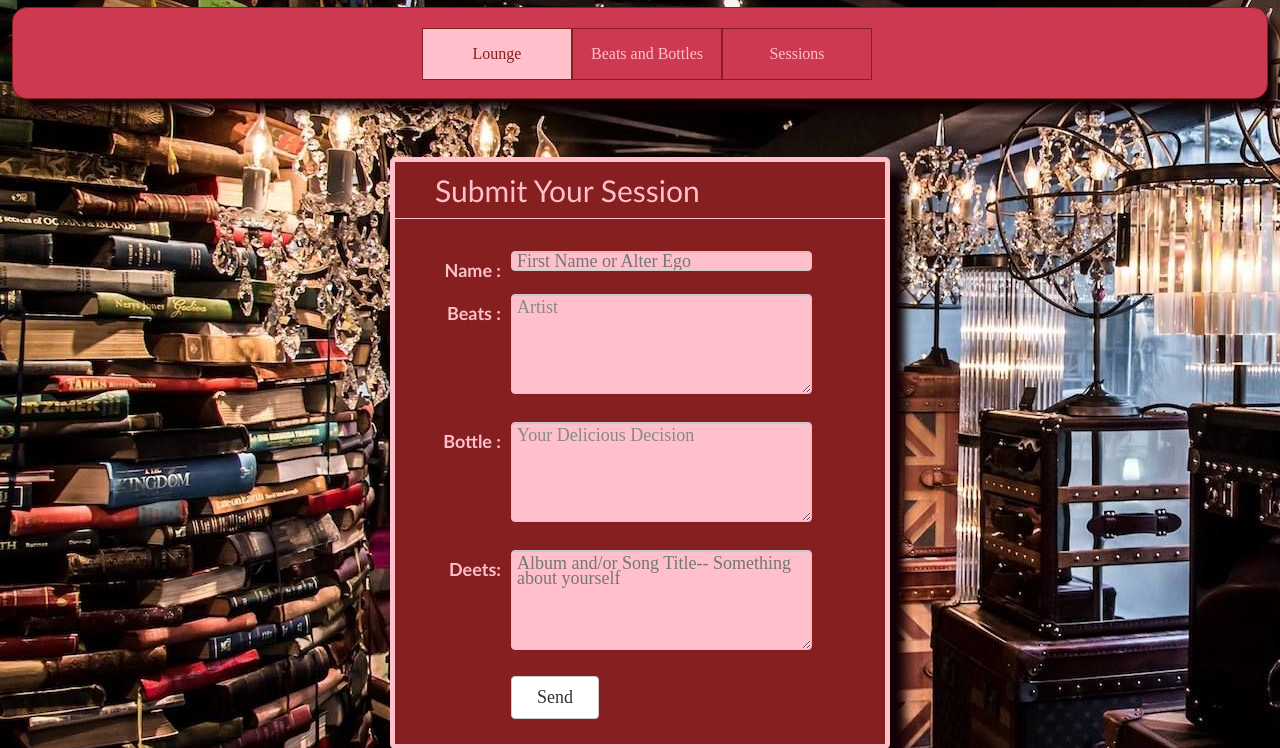
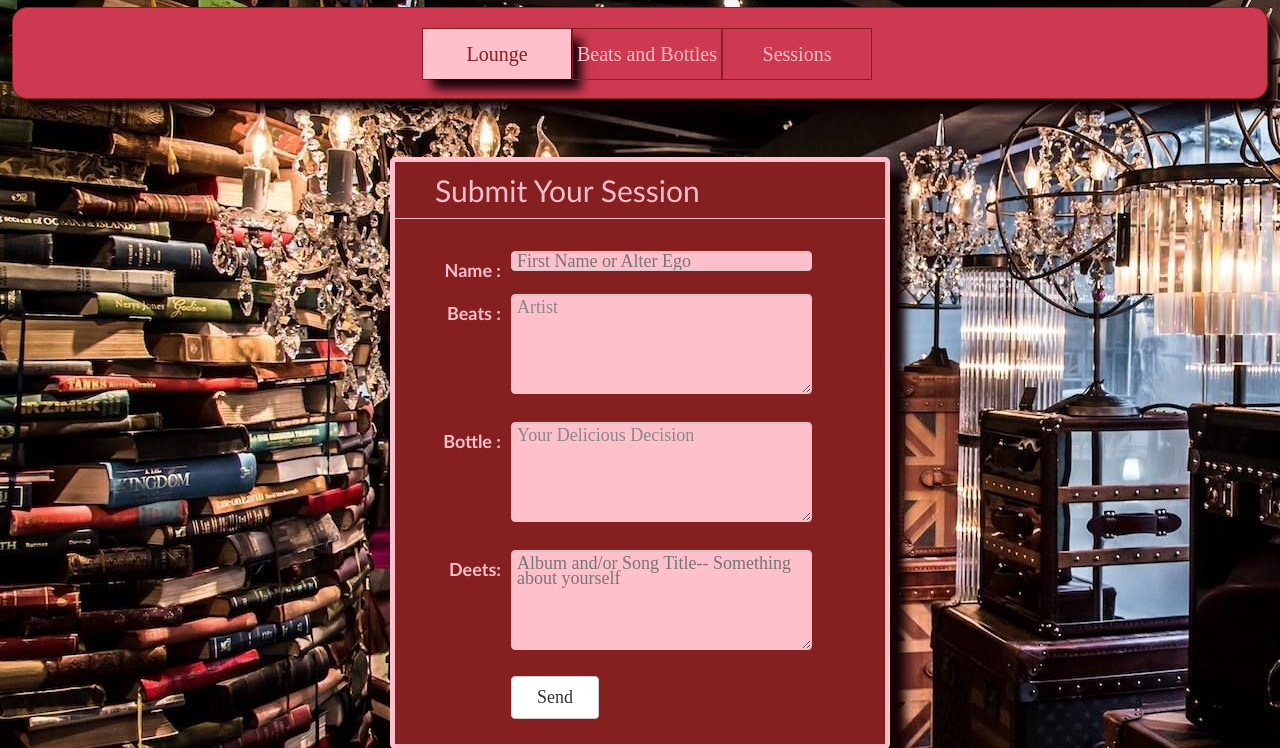
Before and after one commit to NicAtak/Lounge, a plain HTML site: page sessions.html in a window 1280 px wide. In both pictures the pointer is over the link "Lounge". Shown: the part 105-853 px from the top of the page. Drawn offline with nearby package versions, Linux system fonts and the light colour scheme.

Commit message:
added shadow boxes to nav, bigger font

```diff
--- a/css/BB.css
+++ b/css/BB.css
@@ -24,6 +24,7 @@ html, body {
     border-radius: 15px;
     margin-bottom: 10px;
     box-shadow: 10px 10px 10px rgb(17, 1, 4);
+    font-size: 20px;
 }
 
 .main-nav > ul {
@@ -47,6 +48,7 @@ html, body {
 .main-nav >ul >li > a:hover {
     background-color: pink;
     color:rgb(134, 31, 31);
+    box-shadow: 10px 10px 10px rgb(17, 1, 4);
 }
 
 .card {
--- a/css/lounge.css
+++ b/css/lounge.css
@@ -26,8 +26,7 @@ html, body {
     border-radius: 15px;
     margin-bottom: 10px;
     box-shadow: 10px 10px 10px rgb(17, 1, 4);
-
-
+    font-size: 20px;
 }
 .main-nav > ul {
     height: 50px;
@@ -40,6 +39,7 @@ html, body {
     float: left;
     border: 1px solid rgb(134, 31, 31);
     text-align: center;
+
 }
 
 .main-nav >ul >li > a {
@@ -47,11 +47,14 @@ html, body {
     color:pink;
     line-height: 50px;
     display: block;
+
 }
 
 .main-nav >ul >li > a:hover {
     background-color: pink;
     color:rgb(134, 31, 31);
+    box-shadow: 10px 10px 10px rgb(17, 1, 4);
+
 }
 
 .main-section {
--- a/css/sessions.css
+++ b/css/sessions.css
@@ -24,6 +24,7 @@ html, body {
     border-radius: 15px;
     margin-bottom: 10px;
     box-shadow: 10px 10px 10px rgb(17, 1, 4);
+    font-size: 20px;
 }
 .main-nav > ul {
     height: 50px;
@@ -46,6 +47,8 @@ html, body {
 .main-nav >ul >li > a:hover {
     background-color: pink;
     color:rgb(134, 31, 31);
+    box-shadow: 10px 10px 10px rgb(17, 1, 4);
+    font-size: 20px;
 }
 
 
```
